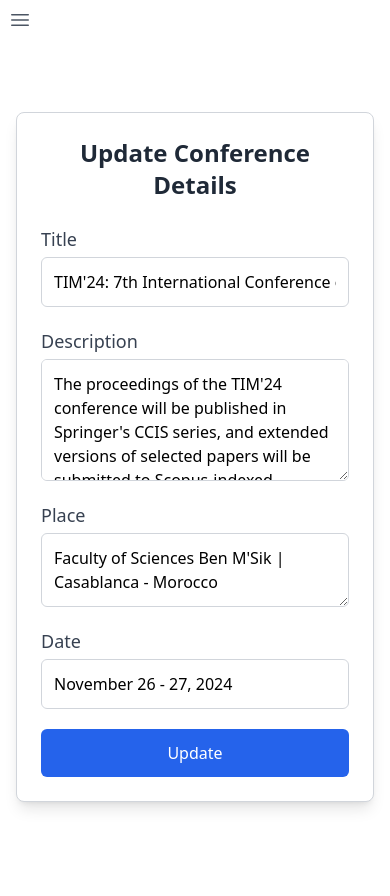
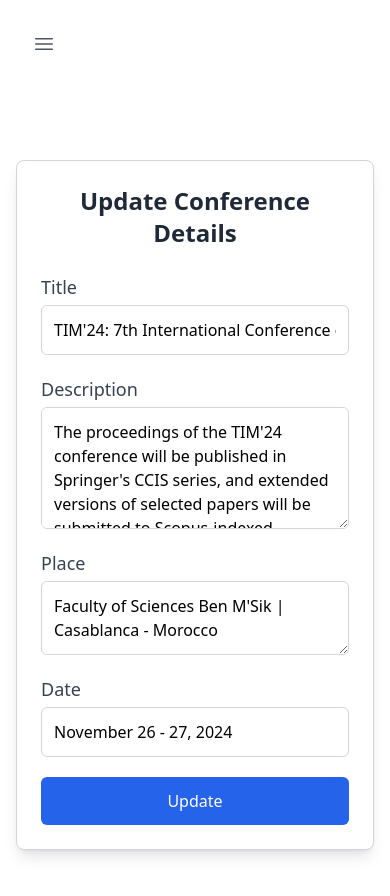
Before and after one commit to ilyasfarkhane-dev/back-office-tim24, a Next.js app: page / in a window 390 px wide. Shown: the top 896 px of the page. Before the commit the page ends 874 px from the top, so only its background shows below. Built offline with nearby package versions, Linux system fonts and the light colour scheme.

Commit message:
fix mobile menu padding

```diff
--- a/components/Sidebar.jsx
+++ b/components/Sidebar.jsx
@@ -66,7 +66,7 @@ export default function Sidebar() {
   return (
     <>
       {/* Button to open sidebar */}
-      <button className="p-2 lg:hidden" onClick={() => setSidebarOpen(true)}>
+      <button className="p-8 lg:hidden" onClick={() => setSidebarOpen(true)}>
         <Bars3Icon className="h-6 w-6 text-gray-600" aria-hidden="true" />
       </button>
 
```
